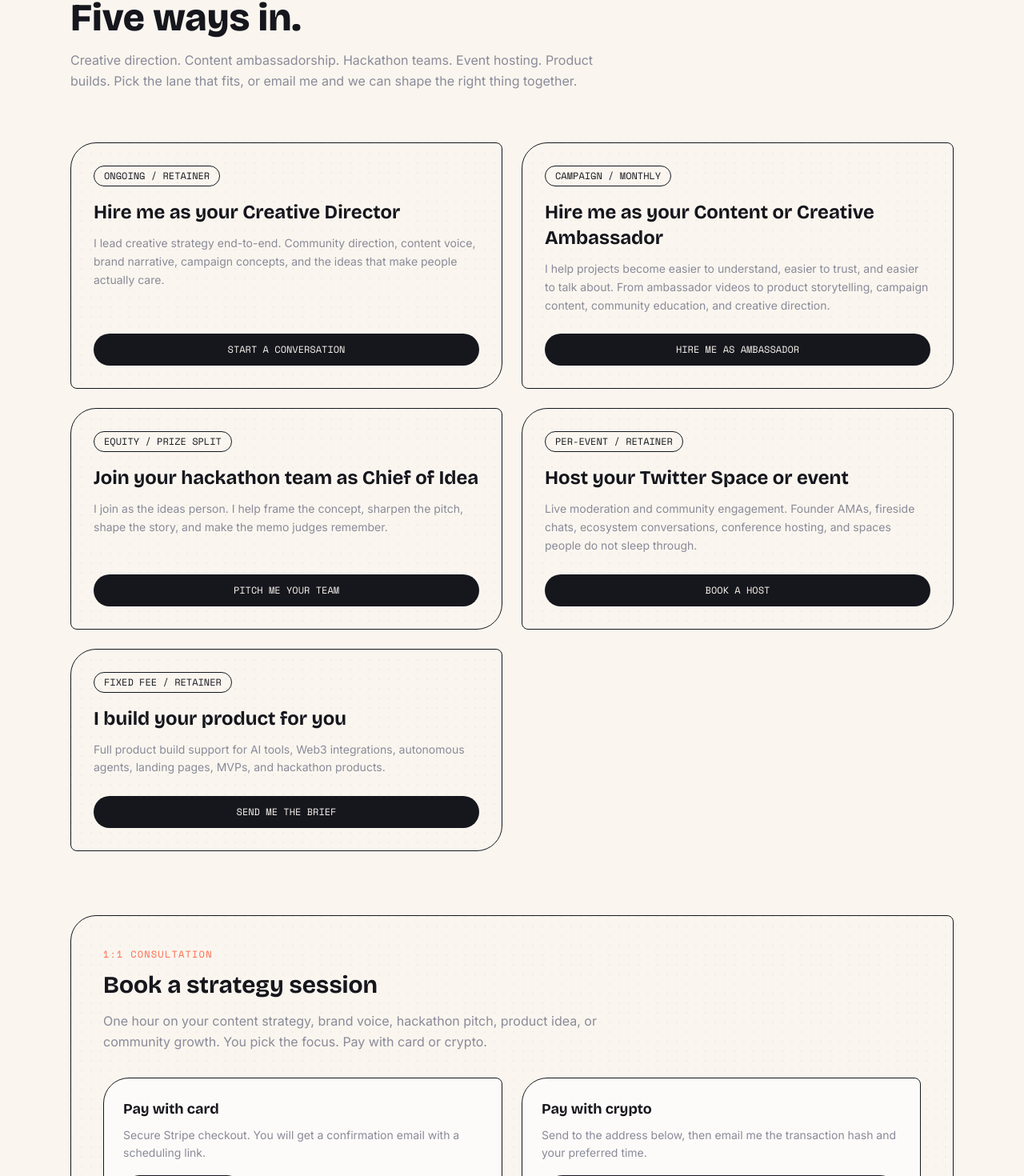
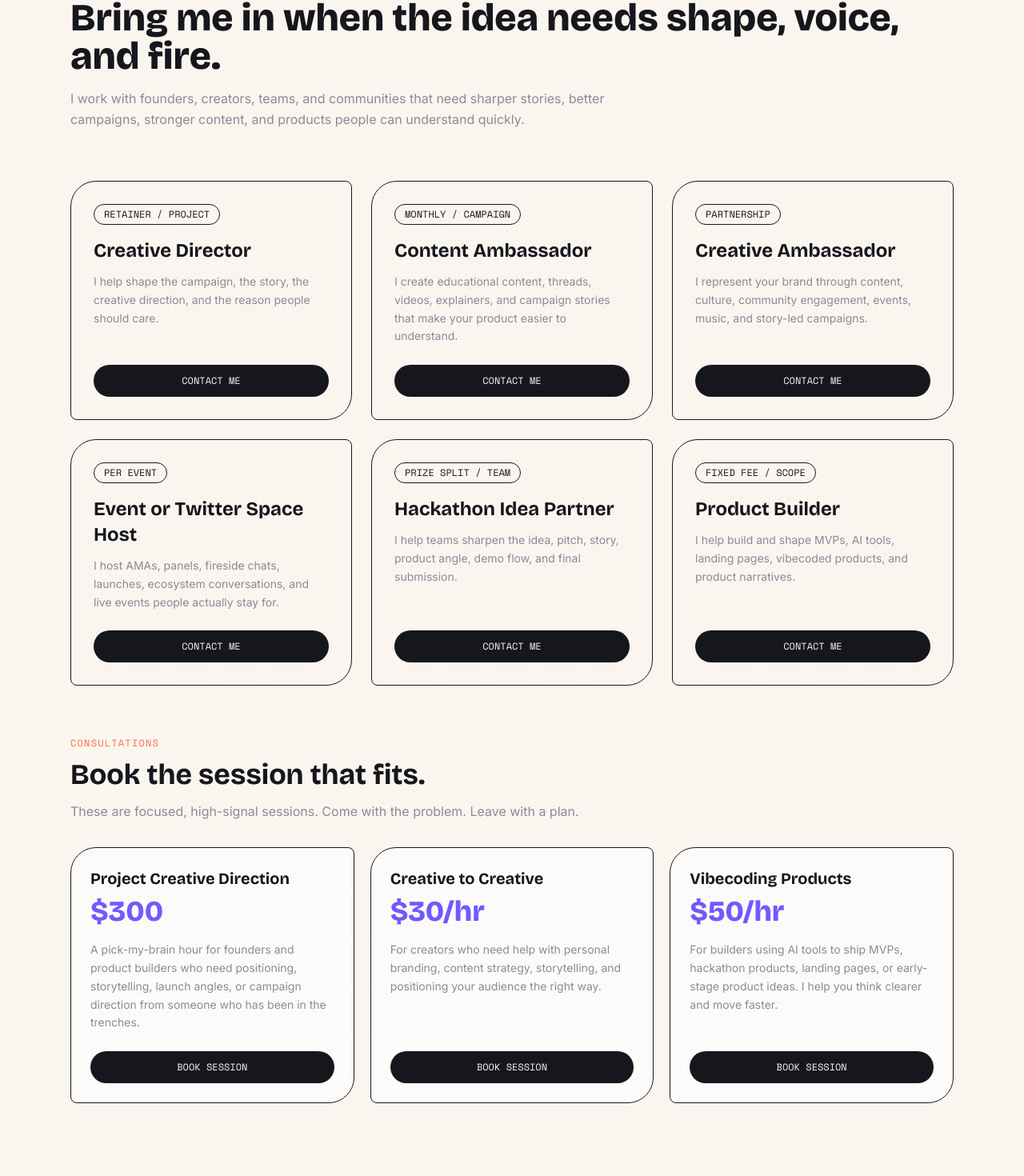
Before and after one commit to Thee-Web3-Qing/My-Portfolio, a React (Vite) app: page /hire in a window 1280 px wide. Shown: the part 155-1625 px from the top of the page at 80% size. Built offline with nearby package versions, Linux system fonts and the light colour scheme.

Commit message:
Update Hire: X DM + Email modal on all buttons, consultation pricing

```diff
--- a/src/pages/Hire.jsx
+++ b/src/pages/Hire.jsx
@@ -1,164 +1,175 @@
 import { useState } from 'react'
-
-const STRIPE_PAYMENT_LINK = 'https://buy.stripe.com/your-link-here'
-const CRYPTO_ADDRESS = '0xYourWalletAddressHere'
-
+  const EMAIL = 'bigqinggg@gmail.com'
+  const X_PROFILE = 'https://x.com/qingthecreator_'
   const offers = [
     {
-    title: 'Hire me as your Creative Director',
-    desc:
-      'I lead creative strategy end-to-end. Community direction, content voice, brand narrative, campaign concepts, and the ideas that make people actually care.',
-    cta: 'mailto:bigqinggg@gmail.com?subject=Creative Director inquiry',
-    ctaLabel: 'Start a conversation',
-    badge: 'Ongoing / Retainer',
+      title: 'Creative Director',
+      desc: 'I help shape the campaign, the story, the creative direction, and the reason people should care.',
+      badge: 'Retainer / Project',
+      subject: 'Creative Director inquiry',
     },
     {
-    title: 'Hire me as your Content or Creative Ambassador',
-    desc:
-      'I help projects become easier to understand, easier to trust, and easier to talk about. From ambassador videos to product storytelling, campaign content, community education, and creative direction.',
-    cta: 'mailto:bigqinggg@gmail.com?subject=Content or Creative Ambassador inquiry',
-    ctaLabel: 'Hire me as ambassador',
-    badge: 'Campaign / Monthly',
+      title: 'Content Ambassador',
+      desc: 'I create educational content, threads, videos, explainers, and campaign stories that make your product easier to understand.',
+      badge: 'Monthly / Campaign',
+      subject: 'Content Ambassador inquiry',
     },
     {
-    title: 'Join your hackathon team as Chief of Idea',
-    desc:
-      'I join as the ideas person. I help frame the concept, sharpen the pitch, shape the story, and make the memo judges remember.',
-    cta: 'mailto:bigqinggg@gmail.com?subject=Hackathon team inquiry',
-    ctaLabel: 'Pitch me your team',
-    badge: 'Equity / Prize split',
+      title: 'Creative Ambassador',
+      desc: 'I represent your brand through content, culture, community engagement, events, music, and story-led campaigns.',
+      badge: 'Partnership',
+      subject: 'Creative Ambassador inquiry',
     },
     {
-    title: 'Host your Twitter Space or event',
-    desc:
-      'Live moderation and community engagement. Founder AMAs, fireside chats, ecosystem conversations, conference hosting, and spaces people do not sleep through.',
-    cta: 'mailto:bigqinggg@gmail.com?subject=Host my Twitter Space or event',
-    ctaLabel: 'Book a host',
-    badge: 'Per-event / Retainer',
+      title: 'Event or Twitter Space Host',
+      desc: 'I host AMAs, panels, fireside chats, launches, ecosystem conversations, and live events people actually stay for.',
+      badge: 'Per event',
+      subject: 'Event Hosting inquiry',
     },
     {
-    title: 'I build your product for you',
-    desc:
-      'Full product build support for AI tools, Web3 integrations, autonomous agents, landing pages, MVPs, and hackathon products.',
-    cta: 'mailto:bigqinggg@gmail.com?subject=Build for hire',
-    ctaLabel: 'Send me the brief',
-    badge: 'Fixed fee / Retainer',
+      title: 'Hackathon Idea Partner',
+      desc: 'I help teams sharpen the idea, pitch, story, product angle, demo flow, and final submission.',
+      badge: 'Prize split / Team',
+      subject: 'Hackathon inquiry',
+    },
+    {
+      title: 'Product Builder',
+      desc: 'I help build and shape MVPs, AI tools, landing pages, vibecoded products, and product narratives.',
+      badge: 'Fixed fee / Scope',
+      subject: 'Product Build inquiry',
     },
   ]
-
-export default function Hire() {
-  const [copied, setCopied] = useState(false)
-
-  const copyAddress = () => {
-    navigator.clipboard.writeText(CRYPTO_ADDRESS)
-    setCopied(true)
-    setTimeout(() => setCopied(false), 2000)
-  }
-
+  const consultations = [
+    {
+      title: 'Project Creative Direction',
+      price: '$300',
+      desc: 'A pick-my-brain hour for founders and product builders who need positioning, storytelling, launch angles, or campaign direction from someone who has been in the trenches.',
+      subject: 'Creative Direction session booking',
+    },
+    {
+      title: 'Creative to Creative',
+      price: '$30/hr',
+      desc: 'For creators who need help with personal branding, content strategy, storytelling, and positioning your audience the right way.',
+      subject: 'Creative consultation booking',
+    },
+    {
+      title: 'Vibecoding Products',
+      price: '$50/hr',
+      desc: 'For builders using AI tools to ship MVPs, hackathon products, landing pages, or early-stage product ideas. I help you think clearer and move faster.',
+      subject: 'Vibecoding session booking',
+    },
+  ]
+  function ContactModal({ offer, onClose }) {
     return (
-    <div className="pt-10 sm:pt-12 pb-20 sm:pb-24 animate-fadeUp">
-      <p className="font-mono text-xs uppercase tracking-widest text-electric mb-3">
-        Let&apos;s work together
+      <div className="fixed inset-0 z-[100] bg-ink/60 flex items-center justify-center px-5" onClick={onClose}>
+        <div className="bg-paper border border-ink rounded-blob p-6 max-w-md w-full shadow-[8px_8px_0_0_#16161D]" onClick={e => e.stopPropagation()}>
+          <h3 className="font-display text-2xl font-bold mb-3">
+            Contact Qing
+          </h3>
+          <p className="text-mid text-sm mb-6 leading-relaxed">
+            Reach out about <strong>{offer.title}</strong> — choose how you want to connect.
           </p>
-
-      <h1 className="font-display text-4xl sm:text-5xl font-extrabold mb-4 leading-tight">
-        Five ways in.
-      </h1>
-
-      <p className="text-mid max-w-2xl mb-12 sm:mb-16 leading-relaxed">
-        Creative direction. Content ambassadorship. Hackathon teams. Event
-        hosting. Product builds. Pick the lane that fits, or email me and we can
-        shape the right thing together.
-      </p>
-
-      <div className="grid sm:grid-cols-2 gap-5 sm:gap-6 mb-16 sm:mb-20">
-        {offers.map((offer, index) => (
-          <div
-            key={offer.title}
-            className="noise-card border border-ink rounded-blob p-6 sm:p-7 flex flex-col hover:-translate-y-1 hover:shadow-[6px_6px_0_0_#16161D] transition-all duration-300"
-            style={{ animationDelay: `${index * 80}ms` }}
+          <div className="flex flex-col gap-3">
+            <a
+              href={`mailto:${EMAIL}?subject=${encodeURIComponent(offer.subject)}`}
+              className="px-5 py-3 rounded-full bg-ink text-paper font-mono text-xs uppercase text-center hover:bg-electric transition-colors"
             >
-            <span className="font-mono text-xs uppercase px-3 py-1 rounded-full border border-ink self-start mb-4">
-              {offer.badge}
-            </span>
-
-            <h2 className="font-display text-xl sm:text-2xl font-bold mb-3 leading-tight">
-              {offer.title}
-            </h2>
-
-            <p className="text-sm text-mid mb-6 leading-relaxed">
-              {offer.desc}
-            </p>
-
+              Email me
+            </a>
             <a
-              href={offer.cta}
-              className="mt-auto px-4 py-3 rounded-full bg-ink text-paper font-mono text-xs uppercase text-center hover:bg-electric transition-colors"
-            >
-              {offer.ctaLabel}
-            </a>
-          </div>
-        ))}
-      </div>
-
-      <div className="border border-ink rounded-blob p-6 sm:p-10 noise-card">
-        <p className="font-mono text-xs uppercase tracking-widest text-coral mb-3">
-          1:1 consultation
-        </p>
-
-        <h2 className="font-display text-3xl font-bold mb-3 leading-tight">
-          Book a strategy session
-        </h2>
-
-        <p className="text-mid max-w-2xl mb-8 leading-relaxed">
-          One hour on your content strategy, brand voice, hackathon pitch,
-          product idea, or community growth. You pick the focus. Pay with card
-          or crypto.
-        </p>
-
-        <div className="grid sm:grid-cols-2 gap-5 sm:gap-6">
-          <div className="border border-ink rounded-blob p-5 sm:p-6 bg-white/60">
-            <h3 className="font-display text-lg font-bold mb-2">
-              Pay with card
-            </h3>
-
-            <p className="text-sm text-mid mb-4 leading-relaxed">
-              Secure Stripe checkout. You will get a confirmation email with a
-              scheduling link.
-            </p>
-
-            <a
-              href={STRIPE_PAYMENT_LINK}
+              href={X_PROFILE}
               target="_blank"
               rel="noreferrer"
-              className="inline-block px-5 py-3 rounded-full bg-ink text-paper font-mono text-xs uppercase hover:bg-electric transition-colors"
+              className="px-5 py-3 rounded-full border border-ink font-mono text-xs uppercase text-center hover:bg-lime transition-colors"
             >
-              Pay with Stripe
+              DM me on X
             </a>
-          </div>
-
-          <div className="border border-ink rounded-blob p-5 sm:p-6 bg-white/60">
-            <h3 className="font-display text-lg font-bold mb-2">
-              Pay with crypto
-            </h3>
-
-            <p className="text-sm text-mid mb-4 leading-relaxed">
-              Send to the address below, then email me the transaction hash and
-              your preferred time.
-            </p>
-
-            <div className="flex items-center gap-2 font-mono text-xs bg-paper border border-ink rounded-full px-4 py-3 overflow-x-auto">
-              <span className="truncate">{CRYPTO_ADDRESS}</span>
-
             <button
-                onClick={copyAddress}
-                className="ml-auto px-3 py-1 rounded-full border border-ink uppercase shrink-0 hover:bg-lime transition-colors"
+              onClick={onClose}
+              className="px-5 py-3 rounded-full font-mono text-xs uppercase text-center hover:bg-line transition-colors"
             >
-                {copied ? 'Copied' : 'Copy'}
+              Cancel
             </button>
-            </div>
-          </div>
           </div>
         </div>
       </div>
     )
   }
+  export default function Hire() {
+    const [selected, setSelected] = useState(null)
+    return (
+      <div className="pt-10 sm:pt-12 pb-20 sm:pb-24 animate-fadeUp">
+        <p className="font-mono text-xs uppercase tracking-widest text-electric mb-3">
+          Work with Qing
+        </p>
+        <h1 className="font-display text-4xl sm:text-5xl font-extrabold mb-4 leading-tight">
+          Bring me in when the idea needs shape, voice, and fire.
+        </h1>
+        <p className="text-mid max-w-2xl mb-12 sm:mb-16 leading-relaxed">
+          I work with founders, creators, teams, and communities that need sharper
+          stories, better campaigns, stronger content, and products people can
+          understand quickly.
+        </p>
+        <div className="grid sm:grid-cols-2 lg:grid-cols-3 gap-5 sm:gap-6 mb-16">
+          {offers.map((offer) => (
+            <div
+              key={offer.title}
+              className="noise-card border border-ink rounded-blob p-6 sm:p-7 flex flex-col hover:-translate-y-1 hover:shadow-[6px_6px_0_0_#16161D] transition-all duration-300"
+            >
+              <span className="font-mono text-xs uppercase px-3 py-1 rounded-full border border-ink self-start mb-4">
+                {offer.badge}
+              </span>
+              <h2 className="font-display text-xl sm:text-2xl font-bold mb-3 leading-tight">
+                {offer.title}
+              </h2>
+              <p className="text-sm text-mid mb-6 leading-relaxed">
+                {offer.desc}
+              </p>
+              <button
+                onClick={() => setSelected(offer)}
+                className="mt-auto px-4 py-3 rounded-full bg-ink text-paper font-mono text-xs uppercase text-center hover:bg-electric transition-colors"
+              >
+                Contact me
+              </button>
+            </div>
+          ))}
+        </div>
+        <section className="mb-16">
+          <p className="font-mono text-xs uppercase tracking-widest text-coral mb-3">
+            Consultations
+          </p>
+          <h2 className="font-display text-3xl sm:text-4xl font-bold mb-3 leading-tight">
+            Book the session that fits.
+          </h2>
+          <p className="text-mid max-w-2xl mb-8 leading-relaxed">
+            These are focused, high-signal sessions. Come with the problem. Leave with a plan.
+          </p>
+          <div className="grid sm:grid-cols-3 gap-5">
+            {consultations.map((session) => (
+              <div
+                key={session.title}
+                className="border border-ink rounded-blob p-6 bg-white/60 noise-card hover:-translate-y-1 hover:shadow-[6px_6px_0_0_#16161D] transition-all duration-300 flex flex-col"
+              >
+                <h3 className="font-display text-xl font-bold mb-2">
+                  {session.title}
+                </h3>
+                <p className="font-display text-4xl font-extrabold mb-4 text-electric">
+                  {session.price}
+                </p>
+                <p className="text-sm text-mid leading-relaxed mb-6">
+                  {session.desc}
+                </p>
+                <button
+                  onClick={() => setSelected(session)}
+                  className="mt-auto px-4 py-3 rounded-full bg-ink text-paper font-mono text-xs uppercase text-center hover:bg-electric transition-colors"
+                >
+                  Book session
+                </button>
+              </div>
+            ))}
+          </div>
+        </section>
+        {selected && <ContactModal offer={selected} onClose={() => setSelected(null)} />}
+      </div>
+    )
+  }
```
Lines whose indentation alone changed are shown as unchanged.
